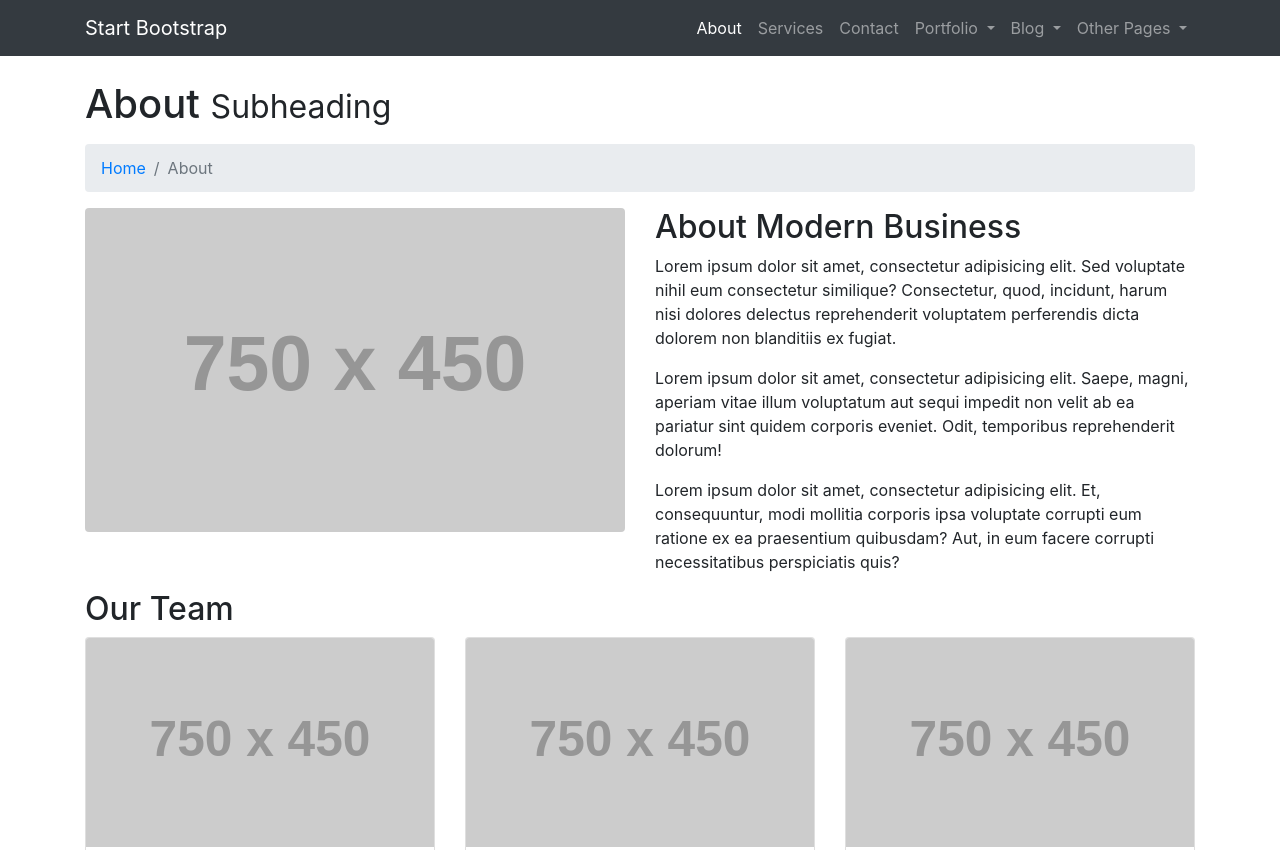
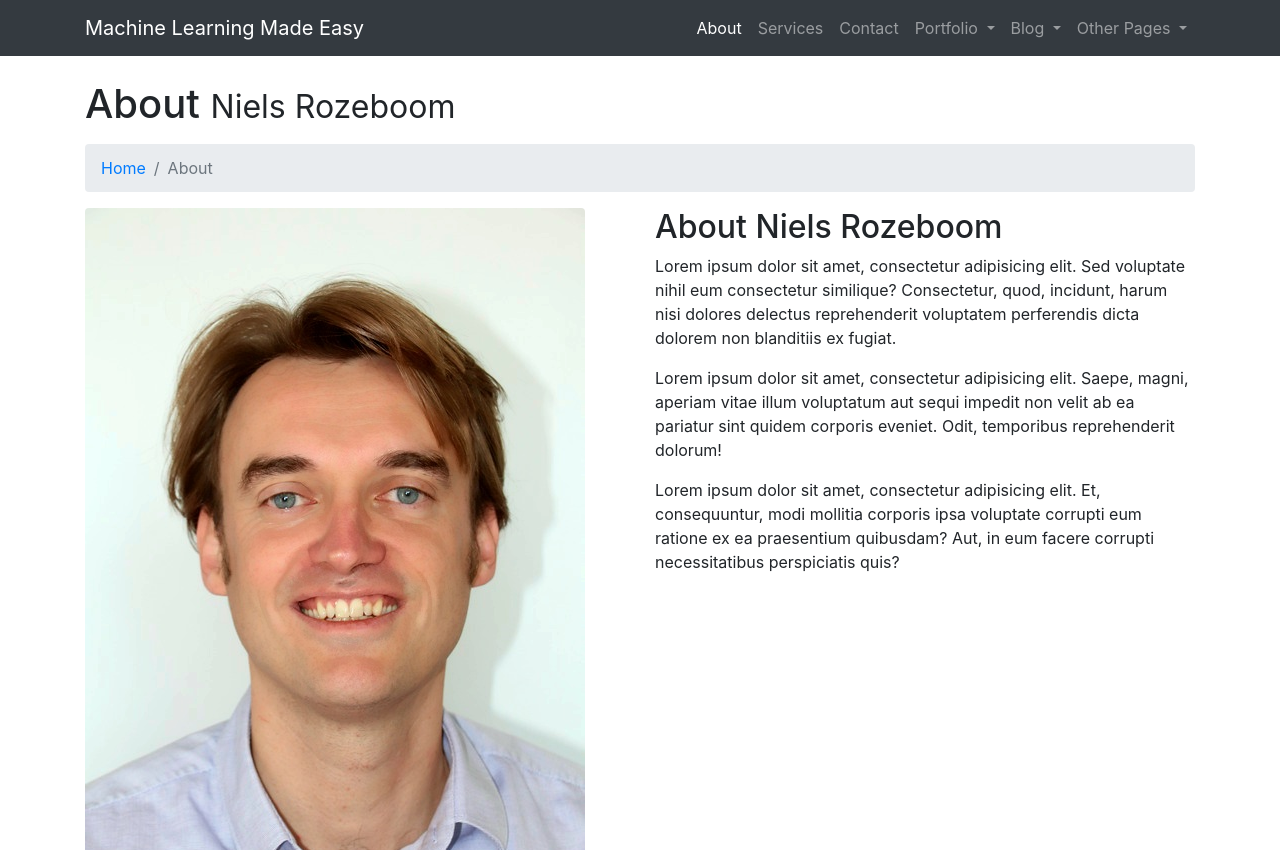
Before and after one commit to nrozeboom/nrozeboom.github.io, a website: page about.html in a window 1280 px wide. Shown: the top 850 px of the page. Drawn offline with Linux system fonts and the light colour scheme; placeholder pictures from the web are drawn by us; files whose address does not match are found by name.

Commit message:
small changes

```diff
--- a/about.html
+++ b/about.html
@@ -23,7 +23,7 @@
     <!-- Navigation -->
     <nav class="navbar fixed-top navbar-expand-lg navbar-dark bg-dark fixed-top">
       <div class="container">
-        <a class="navbar-brand" href="index.html">Start Bootstrap</a>
+        <a class="navbar-brand" href="index.html">Machine Learning Made Easy</a>
         <button class="navbar-toggler navbar-toggler-right" type="button" data-toggle="collapse" data-target="#navbarResponsive" aria-controls="navbarResponsive" aria-expanded="false" aria-label="Toggle navigation">
           <span class="navbar-toggler-icon"></span>
         </button>
@@ -82,7 +82,7 @@
 
       <!-- Page Heading/Breadcrumbs -->
       <h1 class="mt-4 mb-3">About
-        <small>Subheading</small>
+        <small>Niels Rozeboom</small>
       </h1>
 
       <ol class="breadcrumb">
@@ -95,10 +95,10 @@
       <!-- Intro Content -->
       <div class="row">
         <div class="col-lg-6">
-          <img class="img-fluid rounded mb-4" src="http://placehold.it/750x450" alt="">
+          <img class="img-fluid rounded mb-4" src="image/A_NR_ROZ.jpeg" alt="">
         </div>
         <div class="col-lg-6">
-          <h2>About Modern Business</h2>
+          <h2>About Niels Rozeboom</h2>
           <p>Lorem ipsum dolor sit amet, consectetur adipisicing elit. Sed voluptate nihil eum consectetur similique? Consectetur, quod, incidunt, harum nisi dolores delectus reprehenderit voluptatem perferendis dicta dolorem non blanditiis ex fugiat.</p>
           <p>Lorem ipsum dolor sit amet, consectetur adipisicing elit. Saepe, magni, aperiam vitae illum voluptatum aut sequi impedit non velit ab ea pariatur sint quidem corporis eveniet. Odit, temporibus reprehenderit dolorum!</p>
           <p>Lorem ipsum dolor sit amet, consectetur adipisicing elit. Et, consequuntur, modi mollitia corporis ipsa voluptate corrupti eum ratione ex ea praesentium quibusdam? Aut, in eum facere corrupti necessitatibus perspiciatis quis?</p>
```
Also changed, not shown: index.html (+1 -1 lines), images/A_NR_ROZ.jpeg (added).
